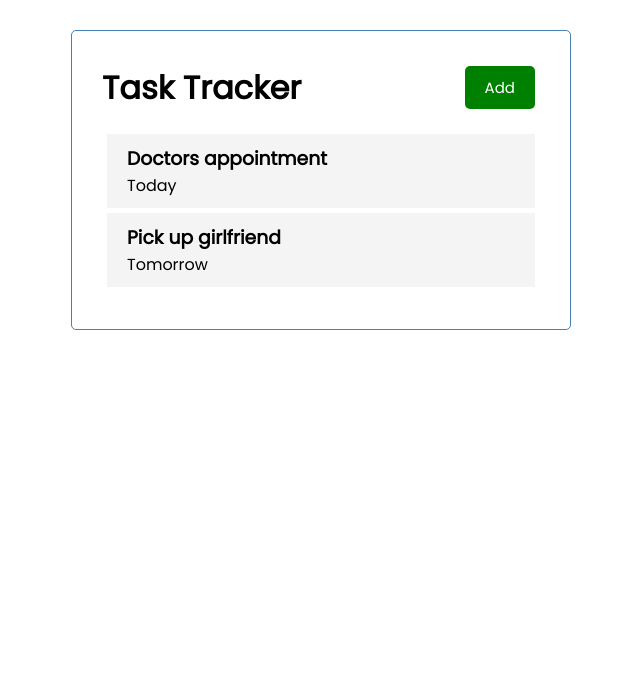
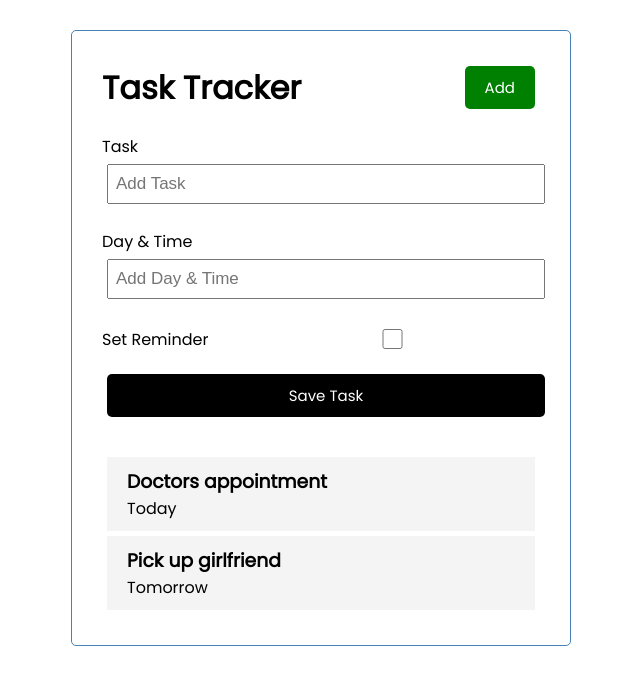
Before and after one commit to alex-gru/react-task-tracker, a React (Create React App) app: page / in a window 1280 px wide. Shown: the top 684 px of the page, without its empty margins (319-959 px from the left). Built offline with nearby package versions, Linux system fonts and the light colour scheme; some icons are missing.

Commit message:
add task using a form

```diff
--- a/src/App.js
+++ b/src/App.js
@@ -1,6 +1,7 @@
 import Header from "./components/Header";
 import Tasks from "./components/Tasks";
 import {useState} from "react";
+import AddTask from "./components/AddTask";
 
 function App() {
     const [tasks, setTasks] = useState([
@@ -30,9 +31,17 @@
         setTasks(tasks.map((task) => task.id === id ? {...task, reminder: !task.reminder} : task))
     }
 
+    const addTask = (task) => {
+      console.log(task)
+        const id = Math.floor(Math.random() * 10000) + 1
+        const newTask = { id, ...task }
+        setTasks([...tasks, newTask])
+    }
+
     return (
         <div className="container">
             <Header/>
+            <AddTask onAdd={addTask}/>
             {tasks.length > 0 ?
                 (
                     <Tasks tasks={tasks} onDelete={deleteTask} onToggleReminder={toggleReminder} />
--- /dev/null
+++ b/src/components/AddTask.js
@@ -0,0 +1,43 @@
+import React, {useState} from 'react';
+
+function AddTask({ onAdd }) {
+    const [text, setText] = useState('');
+    const [day, setDay] = useState('');
+    const [reminder, setReminder] = useState(false);
+
+    const onSubmit = (e) => {
+        e.preventDefault()
+        if (!text) {
+            alert('Please add a task')
+            return
+        }
+        onAdd( {text, day, reminder})
+        setText('')
+        setDay('')
+        setReminder(false)
+    }
+
+    return (
+        <form className='add-form' onSubmit={onSubmit} >
+            <div className='form-control'>
+                <label>Task</label>
+                <input type='text' placeholder='Add Task' value={text}
+                       onChange={(e) => setText(e.target.value)}/>
+            </div>
+            <div className='form-control'>
+                <label>Day & Time</label>
+                <input type='text' placeholder='Add Day & Time' value={day}
+                       onChange={(e) => setDay(e.target.value)}/>
+            < /div>
+            <div className='form-control form-control-check'>
+                <label>Set Reminder</label>
+                <input type='checkbox'
+                       checked={reminder}
+                       value={reminder} onChange={(e) => setReminder(e.currentTarget.checked)}/>
+            </div>
+            <input className='btn btn-block' type='submit' value='Save Task'/>
+        </form>
+    );
+}
+
+export default AddTask;
--- a/src/components/Tasks.js
+++ b/src/components/Tasks.js
@@ -1,4 +1,4 @@
-import React, {useState} from 'react';
+import React from 'react';
 import Task from "./Task";
 
 function Tasks({tasks, onDelete, onToggleReminder}) {
```
